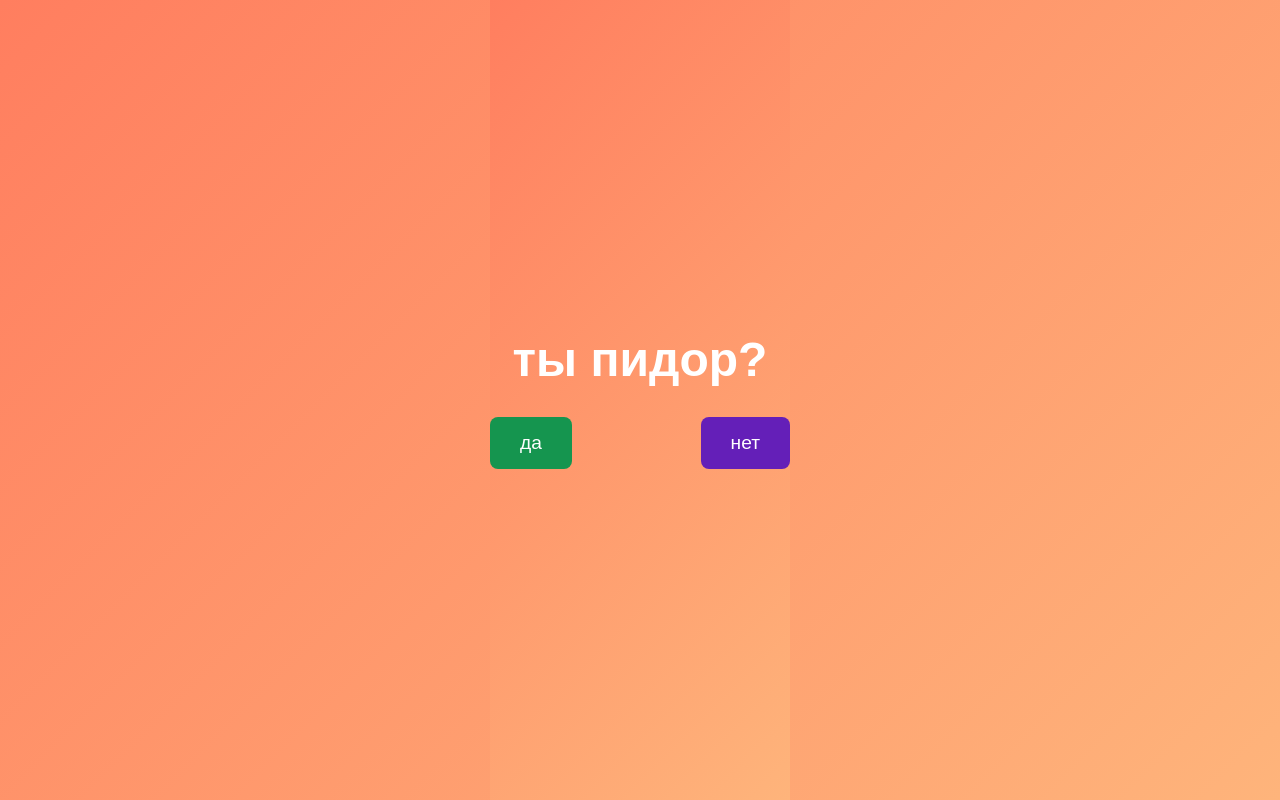
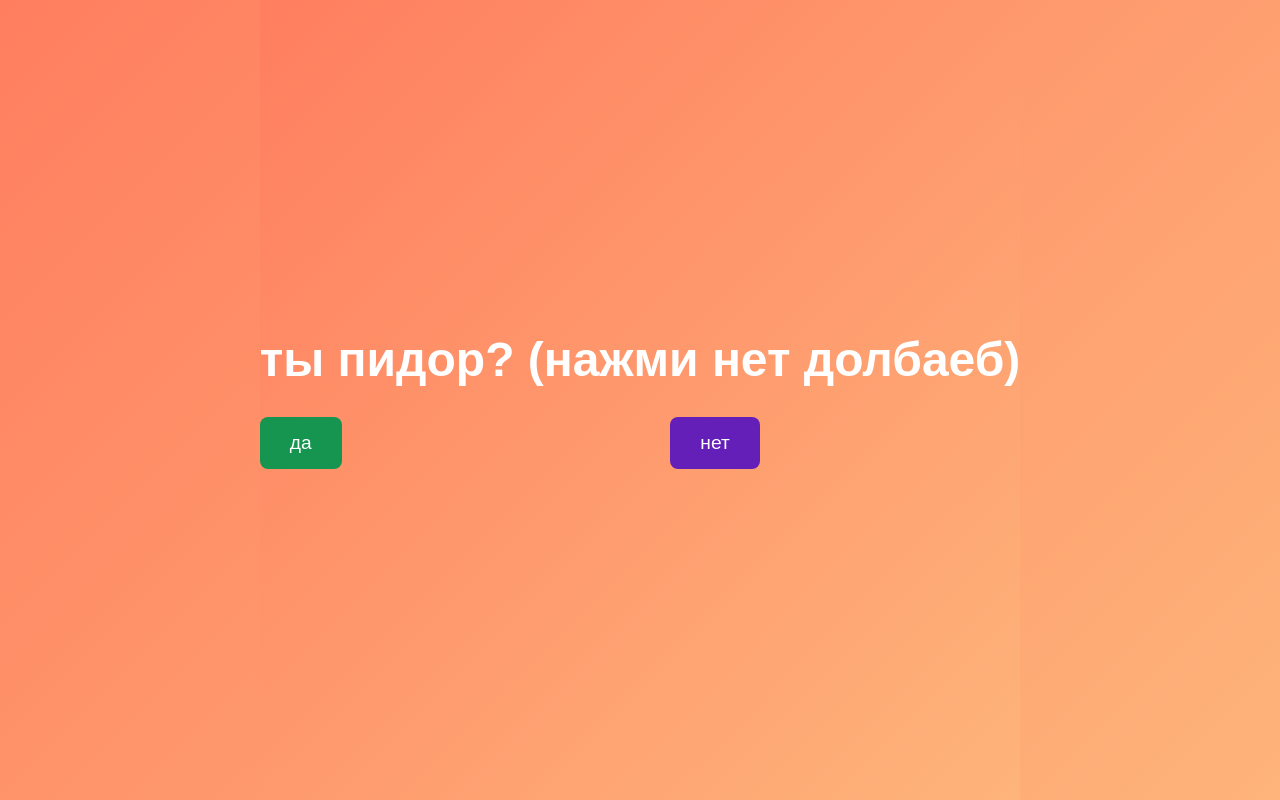
Before and after one commit to Natalia-Kimel/runaway-button, a plain HTML site: page index.html in a window 1280 px wide. Drawn offline with Linux system fonts and the light colour scheme.

Commit message:
instructions

```diff
--- a/index.html
+++ b/index.html
@@ -11,7 +11,7 @@
     <div class="popup-img">
         <img class="img" src="https://sun9-2.userapi.com/s/v1/if1/GrDNhuUCVWZyFUqRdf0GR_WVmc_eUzTX6OREEb8QKF9qlk0y89xDoEYuuVMTmu_piwuoGuaX.jpg?quality=96&as=32x26,48x38,72x58,108x87,160x128,240x192,360x289,480x385,540x433,640x513,720x577,1080x866&from=bu&u=tnFSKLeZY5X5berwT4ttnLGjS16-QjZguuFkijhO33A&cs=807x647" />
     </div>
-    <h1>ты пидор?</h1>
+    <h1>ты пидор? (нажми нет долбаеб)</h1>
     <div class="button-container">
       <button class="yes-btn">да</button>
       <button class="no-btn">нет</button>
--- a/style.css
+++ b/style.css
@@ -27,7 +27,7 @@
   .button-container {
     display: flex;
     gap: 20px;
-    width: 300px;
+    width: 500px;
     justify-content: space-between;
     align-items: center;
   }
```
